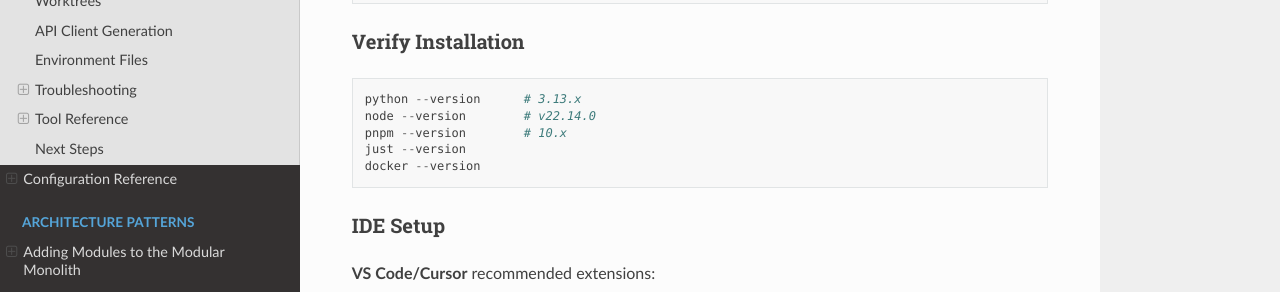
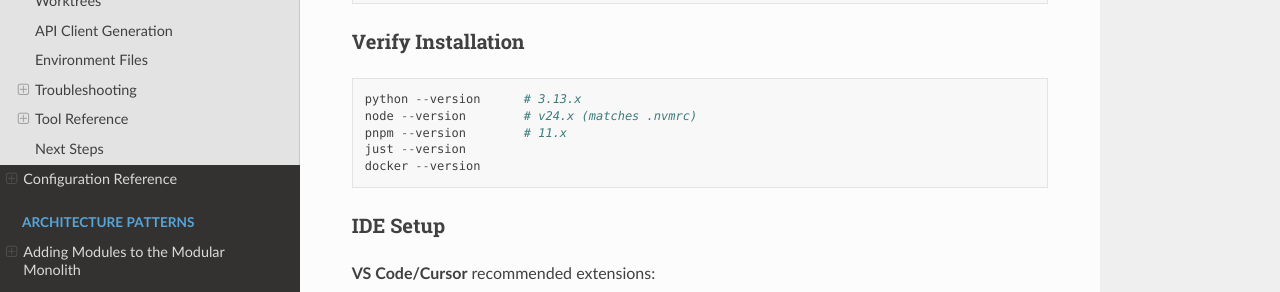
Before and after one commit to mascah/platform-django, a Sphinx documentation site: the page built from docs/1-getting-started/local-setup.rst, in a window 1280 px wide and 900 px high, scrolled down 4914 px. Shown: the part 151-443 px from the top of the window. Built offline with Sphinx 7.4.7 and the Read the Docs theme 3.1.0, drawn with Linux system fonts in a browser that asks for light colours.

Commit message:
build: upgrade to pnpm 11 and Node 24 LTS
pnpm 11 only reads auth/registry settings from .npmrc, so the config moves
to pnpm-workspace.yaml. Most of the old .npmrc was already redundant:
dedupe-peer-dependents and resolution-mode=highest have been defaults since
pnpm 9, use-lockfile-v6 has been dead since the lockfile went to 9.0, and
package-manager-strict is subsumed by pmOnFail (default "download", which
auto-fetches the pinned pnpm rather than only warning). The *i18next* hoist
pattern matched nothing — no i18next in the repo. Only the eslint/prettier
public hoist patterns carry real weight, since publicHoistPattern defaults
to [].

pnpm 11 also turns unapproved build scripts from a warning into a hard
error, so allowBuilds pins core-js and esbuild to false — the same builds
pnpm 10 was already skipping under its default-deny.

Node moves 22 -> 24.18.1 (Active LTS, "Krypton"); pnpm 11 requires >=22.13
regardless. engines.node was an exact "22.14.0" that already disagreed with
.nvmrc's v22.23.2 and emitted "Unsupported engine" on every install; it
becomes a >=24 floor with .nvmrc as the single exact pin.

The production Dockerfile installed pnpm unpinned via `npm install -g pnpm`,
so it had already silently floated to pnpm 11 while the repo was on 10.
`corepack enable pnpm` makes package.json#packageManager the one source of
truth.

Verified: pnpm install, typecheck, lint, build and format:check all pass;
lefthook pre-commit is 17/17 green; the Docker client-builder stage builds
and reports Node v24.18.1 with pnpm 11.18.0. pnpm-lock.yaml is unchanged —
lockfile stays at v9.0, so Dependabot compatibility is unaffected.

Co-Authored-By: Claude Opus 5 (1M context) <noreply@anthropic.com>

```diff
--- a/docs/1-getting-started/local-setup.rst
+++ b/docs/1-getting-started/local-setup.rst
@@ -246,8 +246,8 @@ Verify Installation
 ::
 
     python --version      # 3.13.x
-    node --version        # v22.14.0
-    pnpm --version        # 10.x
+    node --version        # v24.x (matches .nvmrc)
+    pnpm --version        # 11.x
     just --version
     docker --version
 
--- a/package.json
+++ b/package.json
@@ -2,10 +2,10 @@
   "name": "platform_django",
   "version": "0.1.0",
   "engines": {
-    "node": "22.14.0"
+    "node": ">=24"
   },
   "private": true,
-  "packageManager": "pnpm@10.12.4",
+  "packageManager": "pnpm@11.18.0",
   "scripts": {
     "build": "turbo build",
     "dev": "turbo dev",
```
Also changed, not shown: pnpm-workspace.yaml (+15 -0 lines), 4 other files.
